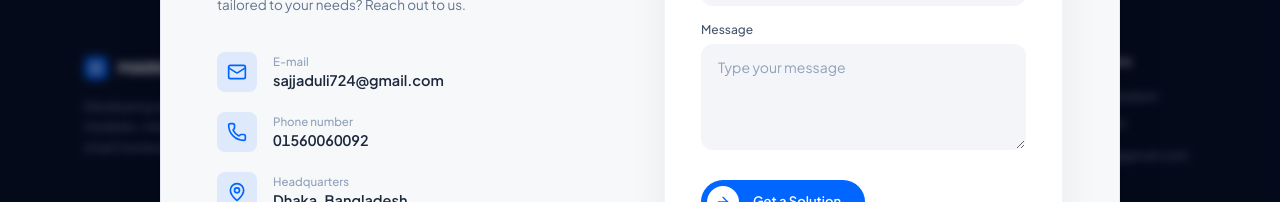
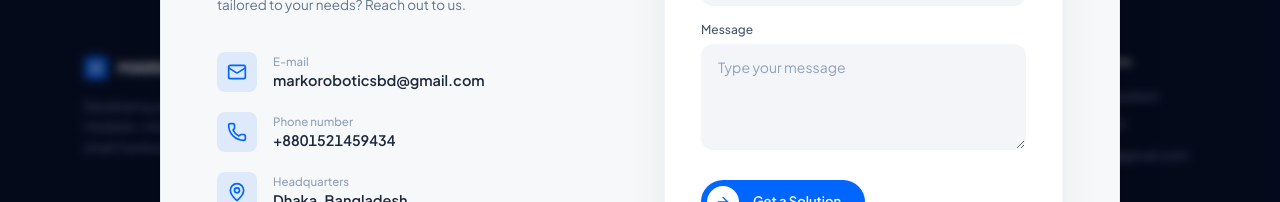
Before and after one commit to sajjadul404/MARKO-Robotics, a React (Vite) app: page / in a window 1280 px wide. Both pictures are taken after a click on the button "Careers". Shown: the part 3932-4134 px from the top of the page. Built offline with nearby package versions, Linux system fonts and the light colour scheme.

Commit message:
number and mail Update

```diff
--- a/src/components/ContactModal.jsx
+++ b/src/components/ContactModal.jsx
@@ -81,7 +81,7 @@ export default function ContactModal({ isOpen, onClose }) {
                     E-mail
                   </div>
                   <div className="text-[14.5px] font-semibold text-slate-800 group-hover:text-[#0066FF] transition-colors">
-                    sajjaduli724@gmail.com
+                    markoroboticsbd@gmail.com
                   </div>
                 </div>
               </a>
@@ -99,7 +99,7 @@ export default function ContactModal({ isOpen, onClose }) {
                     Phone number
                   </div>
                   <div className="text-[14.5px] font-semibold text-slate-800 group-hover:text-[#0066FF] transition-colors tabular-nums">
-                    01560060092
+                    +8801521459434
                   </div>
                 </div>
               </a>
```
